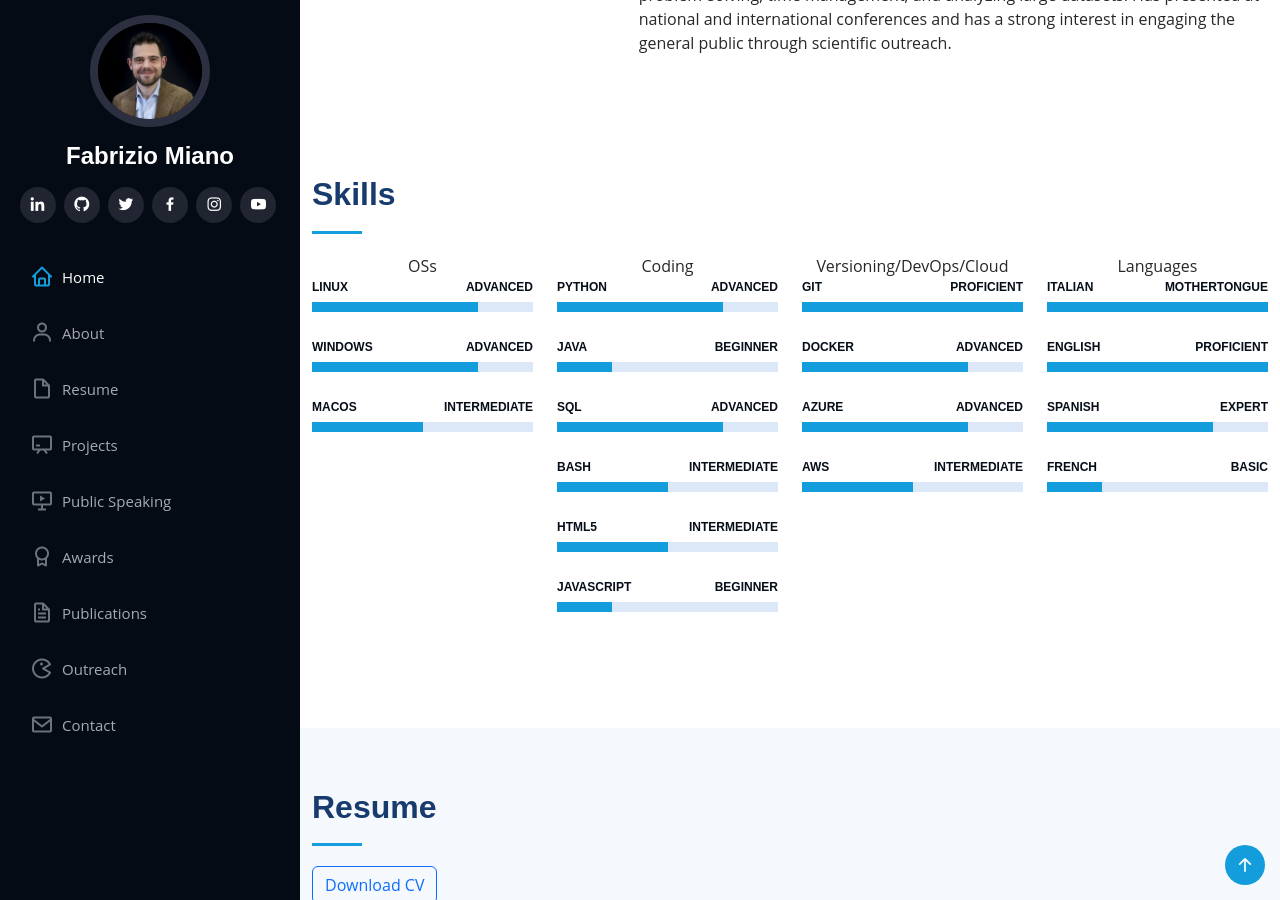
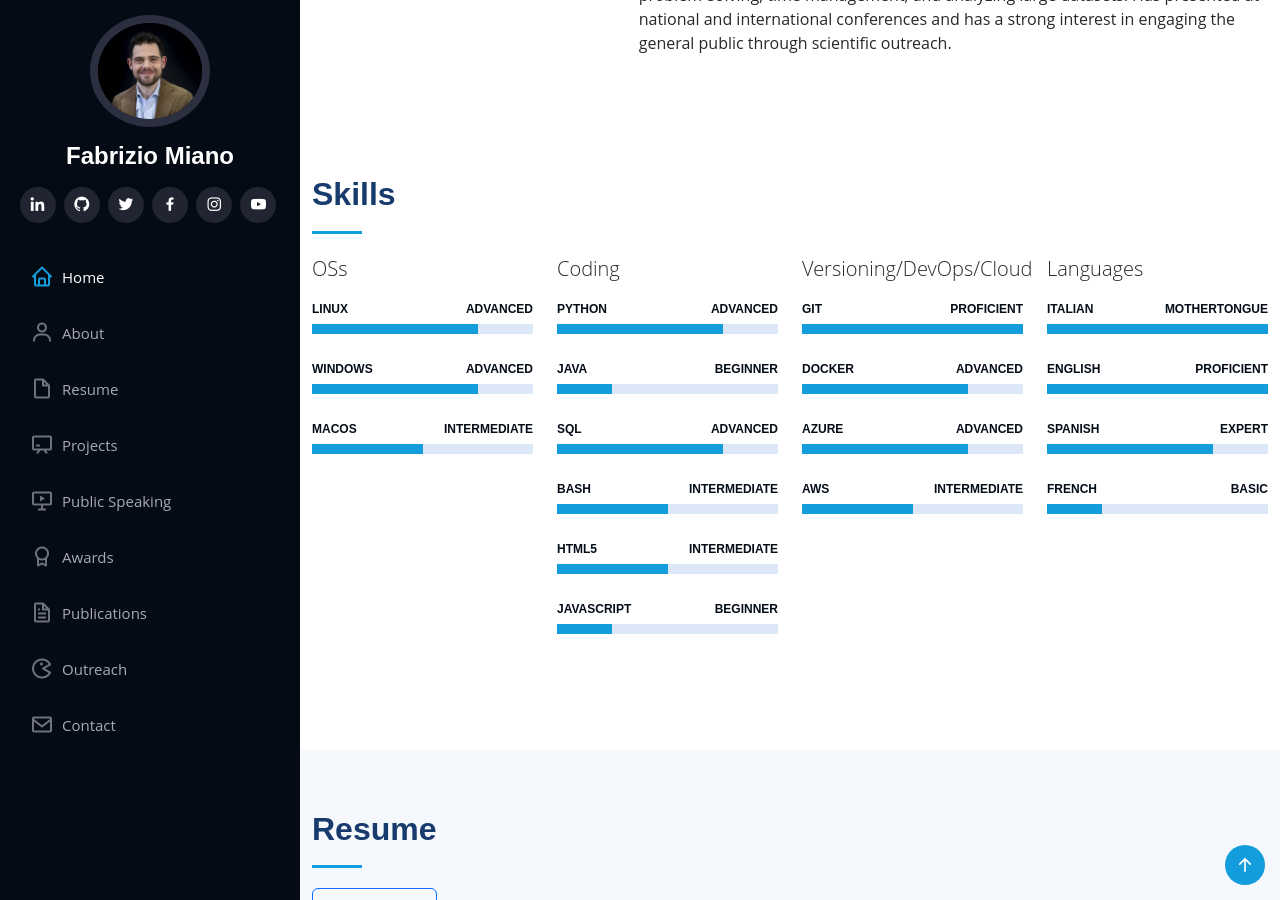
Before and after one commit to fabriziomiano/fabriziomiano.github.io, a Jekyll site: the page built from index.html, in a window 1280 px wide and 900 px high, scrolled down 1501 px. Built offline with Jekyll 4.4.1, drawn with Linux system fonts in a browser that asks for light colours; nearby versions of some CDN libraries; comment, search, counter and statistics services are not loaded.

```diff
--- a/_layouts/default.html
+++ b/_layouts/default.html
@@ -5,15 +5,10 @@
     {% include head.html %}
   </head>
   <body>
-    {%- comment -%}
-    This include now outputs your <aside id="sidebar">…</aside>
-    {%- endcomment -%}
-    {% include nav.html %}
-
-    {%- comment -%}
-    The page content (hero section + main sections) lives in index.md
-    {%- endcomment -%}
-    {{ content }}
+    {%- comment -%} This include now outputs your
+    <aside id="sidebar">…</aside>
+    {%- endcomment -%} {% include nav.html %} {%- comment -%} The page content (hero section + main
+    sections) lives in index.md {%- endcomment -%} {{ content }}
 
     <!-- Vendor JS Files -->
     <script src="{{ '/assets/vendor/purecounter/purecounter_vanilla.js' | relative_url }}"></script>
--- a/index.html
+++ b/index.html
@@ -155,7 +155,7 @@ title: 'Fabrizio Miano, PhD | Resume'
         <h2>Skills</h2>
         <div class="row skills-content">
           <div class="col-lg-3" data-aos="fade-up">
-            <p class="text-center">OSs</p>
+            <p class="lead mb-3">OSs</p>
             <div class="progress">
               <span class="skill">Linux<i class="val">Advanced</i></span>
               <div class="progress-bar-wrap">
@@ -197,7 +197,7 @@ title: 'Fabrizio Miano, PhD | Resume'
           </div>
 
           <div class="col-lg-3" data-aos="fade-up">
-            <p class="text-center">Coding</p>
+            <p class="lead mb-3">Coding</p>
             <div class="progress">
               <span class="skill">Python<i class="val">Advanced</i></span>
               <div class="progress-bar-wrap">
@@ -278,7 +278,7 @@ title: 'Fabrizio Miano, PhD | Resume'
           </div>
 
           <div class="col-lg-3" data-aos="fade-up">
-            <p class="text-center">Versioning/DevOps/Cloud</p>
+            <p class="lead mb-3">Versioning/DevOps/Cloud</p>
             <div class="progress">
               <span class="skill">Git<i class="val">Proficient</i></span>
               <div class="progress-bar-wrap">
@@ -333,7 +333,7 @@ title: 'Fabrizio Miano, PhD | Resume'
           </div>
 
           <div class="col-lg-3" data-aos="fade-up">
-            <p class="text-center">Languages</p>
+            <p class="lead mb-3">Languages</p>
             <div class="progress">
               <span class="skill">Italian<i class="val">Mothertongue</i></span>
               <div class="progress-bar-wrap">
@@ -1000,11 +1000,12 @@ title: 'Fabrizio Miano, PhD | Resume'
 
       <div class="row" data-aos="fade-in">
         <div class="col-lg-4 d-flex align-items-stretch">
+          <!-- LinkedIn Badge -->
           <div
             class="badge-base LI-profile-badge"
             data-locale="en_US"
             data-size="medium"
-            data-theme="dark"
+            data-theme="light"
             data-type="VERTICAL"
             data-vanity="fabriziomiano"
             data-version="v1"
@@ -1016,7 +1017,7 @@ title: 'Fabrizio Miano, PhD | Resume'
           </div>
         </div>
 
-        <div class="col-lg-5 d-flex align-items-stretch">
+        <div class="col-lg-8 d-flex align-items-stretch">
           <div class="info">
             <div class="address">
               <i class="bi bi-geo-alt"></i>
```
Also changed, not shown: other parts of _layouts/default.html (+7 -2 lines).
